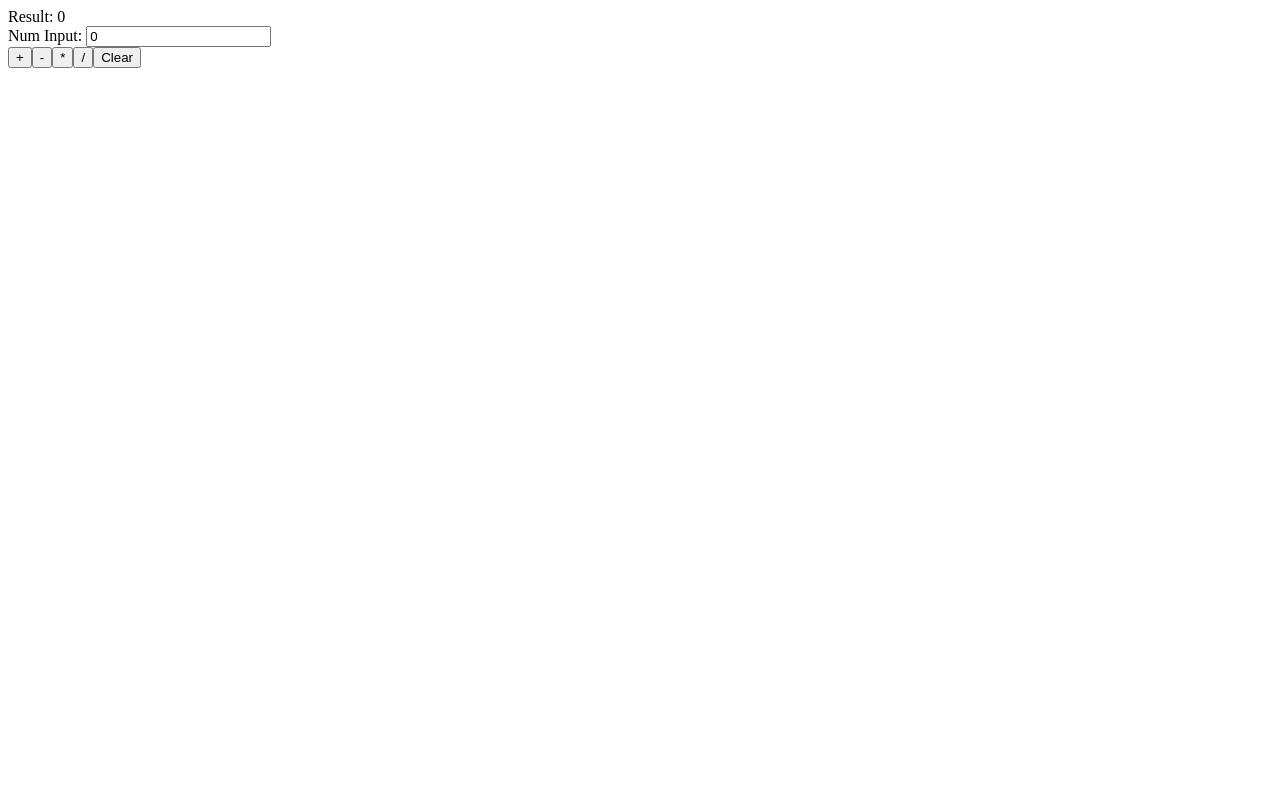
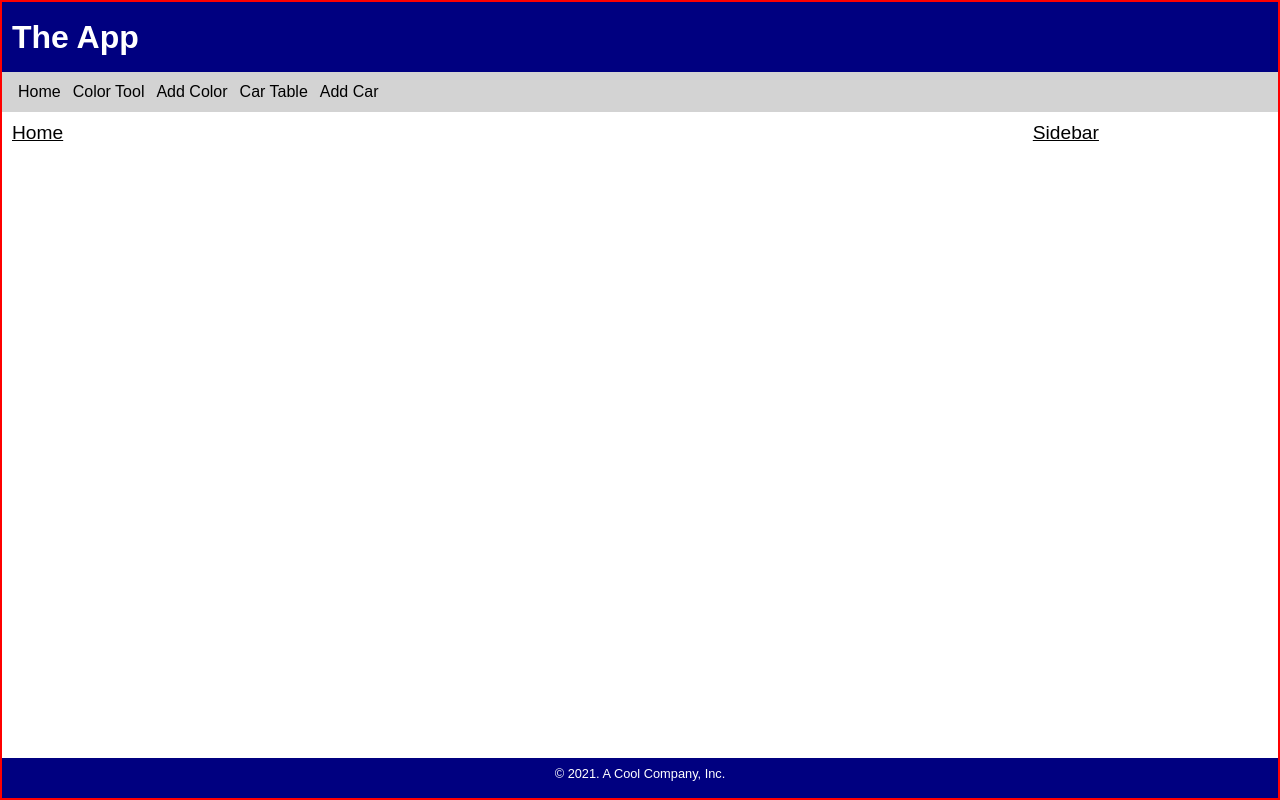
Before and after one commit to t4d-classes/bootcamp_02012021, a React (Create React App) app in the folder demo-app/: page / in a window 1280 px wide. Built offline with nearby package versions, Linux system fonts and the light colour scheme.

Commit message:
add code demos

```diff
--- a/demo-app/src/index.js
+++ b/demo-app/src/index.js
@@ -1,12 +1,5 @@
 import { render } from 'react-dom';
 
-import { Provider } from 'react-redux';
-import { CalcToolContainer } from './containers/CalcToolContainer';
-import { calcToolStore } from './stores/calcToolStore';
+import { App } from './App';
 
-render(
-  <Provider store={calcToolStore}>
-    <CalcToolContainer />
-  </Provider>,
-  document.querySelector('#root'),
-);
+render(<App />, document.querySelector('#root'));
--- a/demo-app/src/index_color_car_tool.js
+++ /dev/null
@@ -1,25 +0,0 @@
-import { render } from 'react-dom';
-
-import { App } from './App';
-
-// const ColorToolApp = () => {
-//   const colorToolStore = useColorToolStore(colorList);
-
-//   return (
-//     <ColorToolStoreProvider colorToolStore={colorToolStore}>
-//       <ColorTool /> {/* props.children */}
-//     </ColorToolStoreProvider>
-//   );
-// };
-
-// const CarToolApp = () => {
-//   const carToolStore = useCarToolStore(carList);
-
-//   return (
-//     <CarToolStoreProvider carToolStore={carToolStore}>
-//       <CarTool /> {/* props.children */}
-//     </CarToolStoreProvider>
-//   );
-// };
-
-render(<App />, document.querySelector('#root'));
```
Also changed, not shown: demo-app/src/index_calc_tool.js (added, +12 -0 lines), 1 other file (tests, documents, lock files or other folders).
